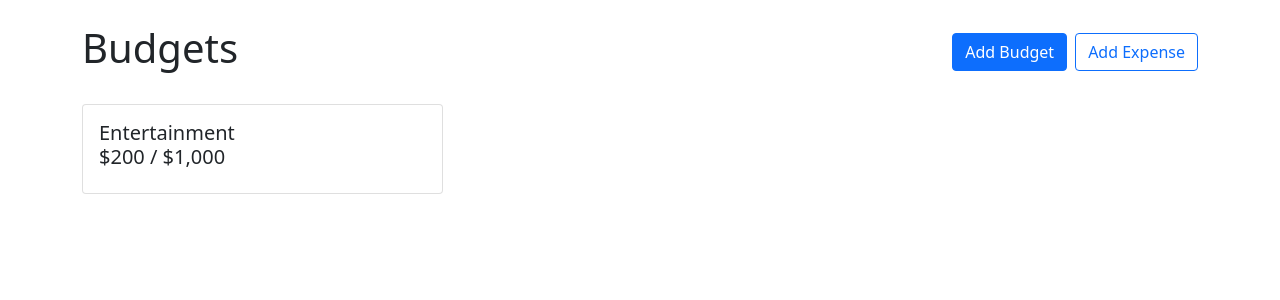
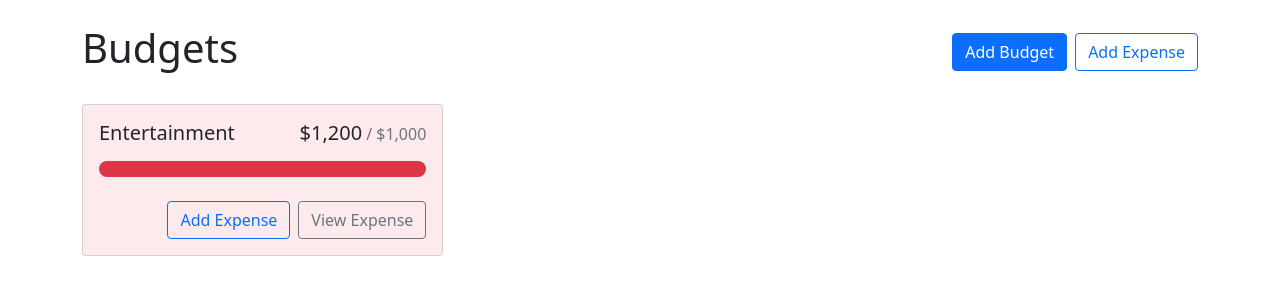
Before and after one commit to SrTrace/BudgetApp, a React (Create React App) app: page / in a window 1280 px wide. Shown: the top 300 px of the page. Built offline with nearby package versions, Linux system fonts and the light colour scheme.

Commit message:
create BudgetCard, styling, ratio logic

```diff
--- a/src/App.js
+++ b/src/App.js
@@ -18,7 +18,7 @@
             gap: "1rem",
             alignItems: "flex-start"
         }}>
-            <BudgetCard name="Entertainment" amount={200} max={1000}></BudgetCard>
+            <BudgetCard name="Entertainment" gray amount={1200} max={1000}></BudgetCard>
         </div>
       </Container>
   );
--- a/src/components/BudgetCard.js
+++ b/src/components/BudgetCard.js
@@ -1,15 +1,45 @@
 import React from 'react';
-import {Card} from "react-bootstrap";
+import {Card, ProgressBar, Stack, Button} from "react-bootstrap";
 import {currencyFormatter} from "../utils";
 
-const BudgetCard = ({name, amount, max}) => {
+const BudgetCard = ({name, amount, max, gray}) => {
+    const classNames = [];
+    if (amount > max) {
+        classNames.push("bg-danger", "bg-opacity-10")
+    } else if (gray) {
+        classNames.push("bg-light")
+    }
+
+    const getProgressBarVariant = (amount, max) => {
+        const ratio = amount / max;
+        if (ratio <  .5) return "primary";
+        if (ratio < .75) return "warning";
+        return "danger";
+    }
+
     return (
-        <Card>
+        <Card className={classNames.join(' ')}>
             <Card.Body>
-                <Card.Title>
-                    <div>{name}</div>
-                    <div>{currencyFormatter.format(amount)} / {currencyFormatter.format(max)}</div>
+                <Card.Title className="d-flex justify-content-between align-items-baseline fw-normal mb-3">
+                    <div className="me-2">{name}</div>
+                    <div className="d-flex align-items-baseline">
+                        {currencyFormatter.format(amount)}
+                        <span className="text-muted fs-6 ms-1">
+                            / {currencyFormatter.format(max)}
+                        </span>
+                    </div>
                 </Card.Title>
+                <ProgressBar
+                    className="rounded-pill"
+                    variant={getProgressBarVariant(amount, max)}
+                    min={0}
+                    max={max}
+                    now={amount}
+                />
+                <Stack direction="horizontal" gap="2" className="mt-4">
+                    <Button variant="outline-primary" className="ms-auto">Add Expense</Button>
+                    <Button variant="outline-secondary">View Expense</Button>
+                </Stack>
             </Card.Body>
         </Card>
     );
```
